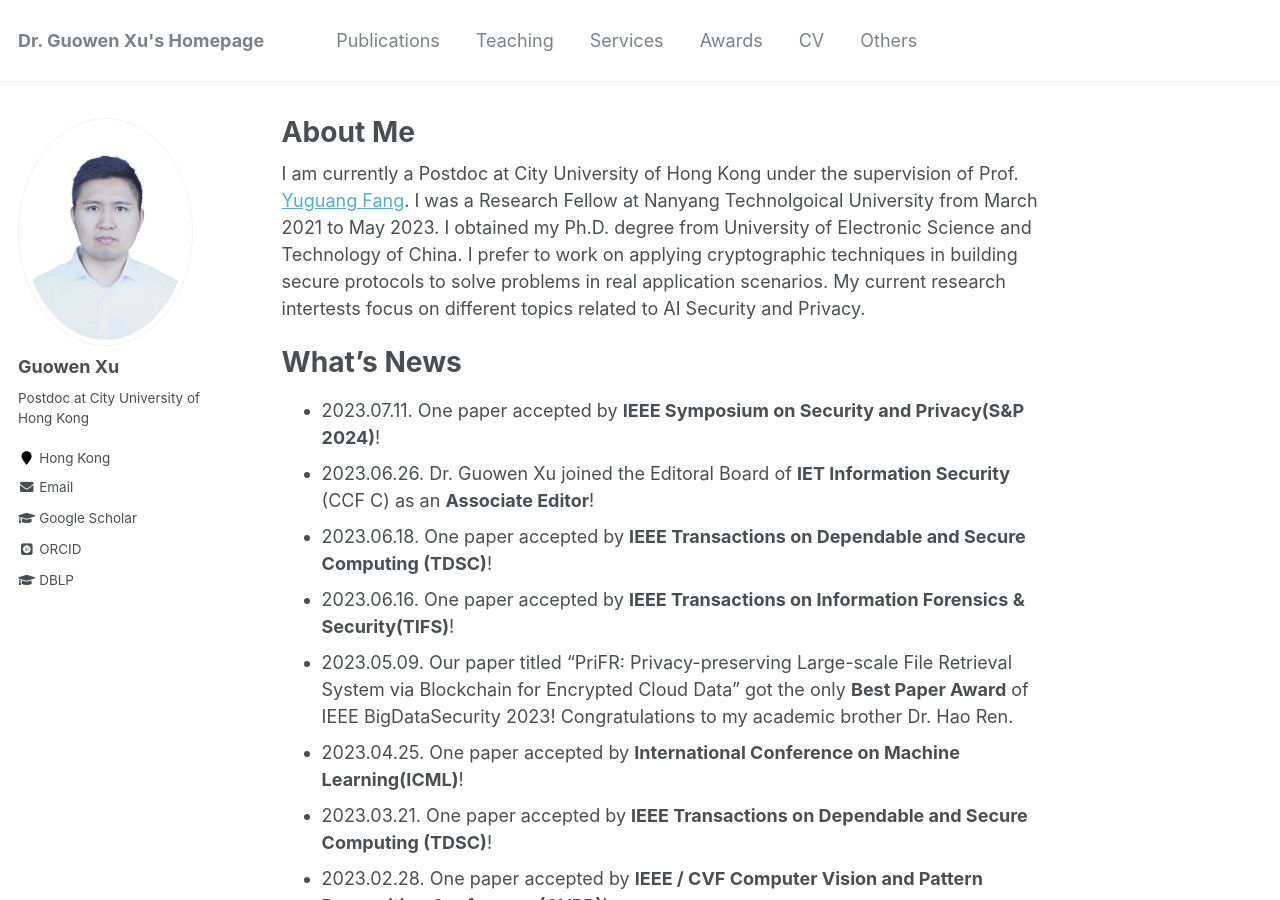
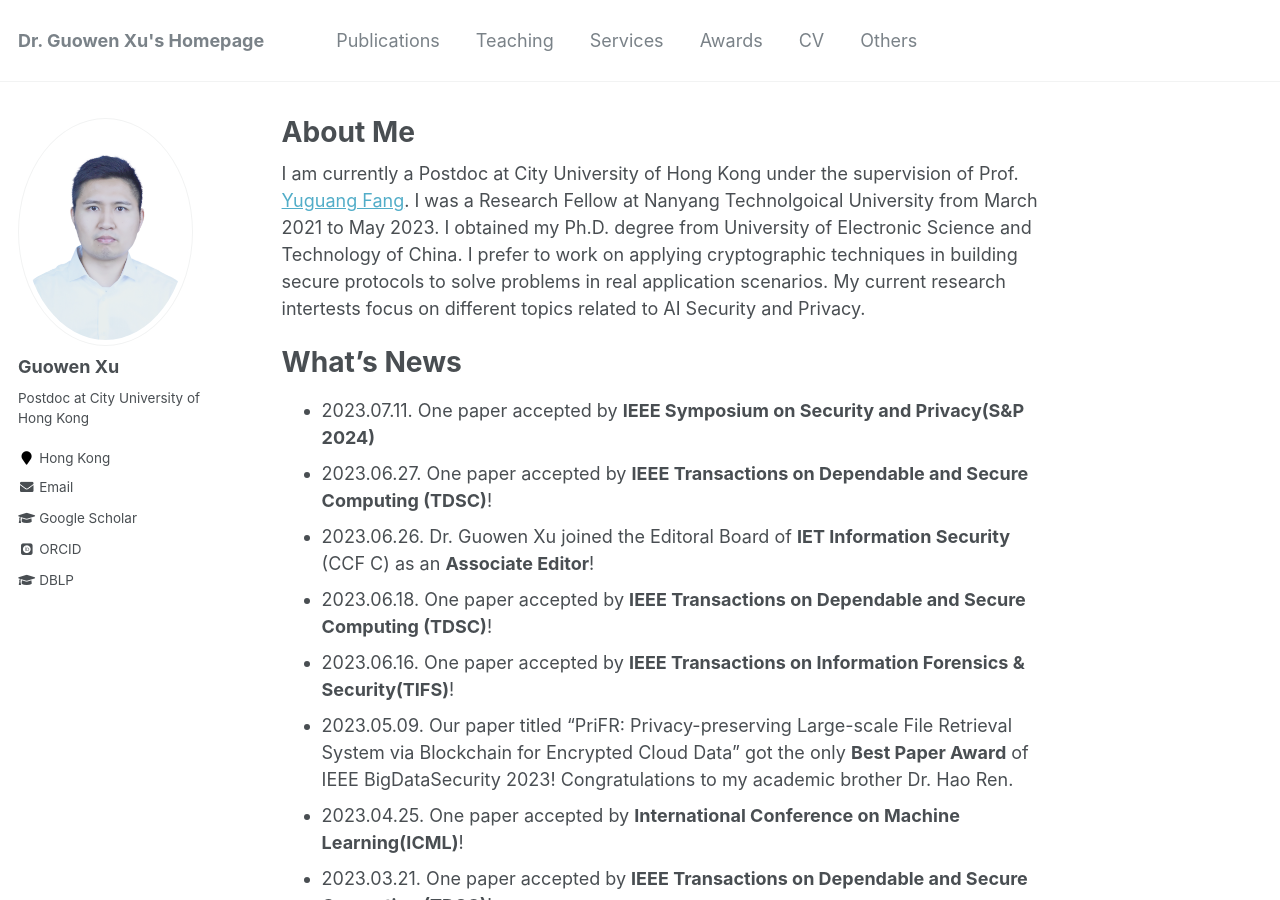
Before and after one commit to Guowen-xu/guowen-xu.github.io, a Jekyll site: the page built from _pages/about.md, in a window 1280 px wide and 900 px high. Built offline with Jekyll 4.4.1, drawn with Linux system fonts in a browser that asks for light colours; some web fonts are replaced.

Commit message:
Update about.md

```diff
--- a/_pages/about.md
+++ b/_pages/about.md
@@ -14,7 +14,8 @@ redirect_from:
 What's News
 ======
 - 2023.07.11. One paper  accepted by **IEEE Symposium on
-Security and Privacy(S&P 2024)**!
+Security and Privacy(S&P 2024)**
+- 2023.06.27. One paper  accepted by **IEEE Transactions on Dependable and Secure Computing (TDSC)**!
 - 2023.06.26. Dr. Guowen Xu joined the Editoral Board of **IET Information Security** (CCF C) as an **Associate Editor**!
 - 2023.06.18. One paper  accepted by **IEEE Transactions on Dependable and Secure Computing (TDSC)**!
 - 2023.06.16. One paper accepted by **IEEE Transactions on Information Forensics & Security(TIFS)**!
```
